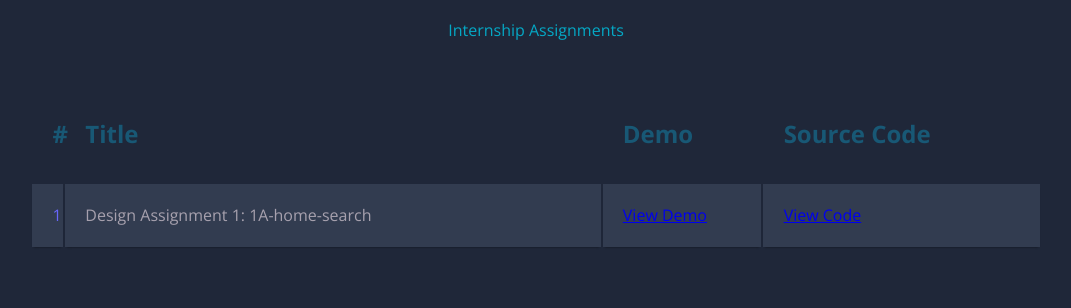
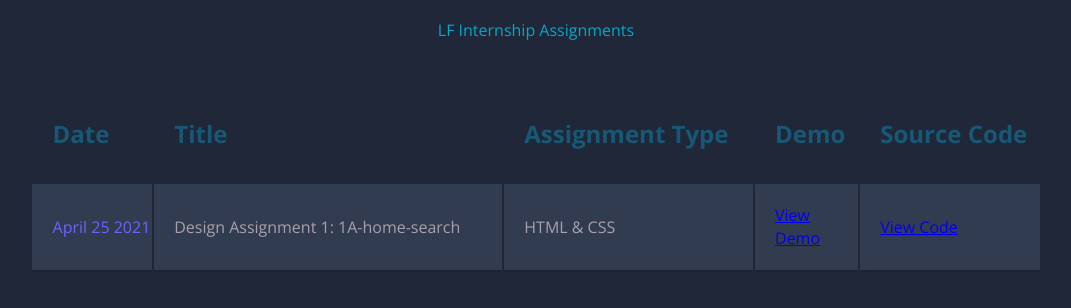
Before and after one commit to Endraraaz/endraraaz.github.io, a plain HTML site: page index.html in a window 1280 px wide. Shown: the part 90-398 px from the top of the page, without its empty margins (104-1175 px from the left). Drawn offline with nearby package versions, Linux system fonts and the light colour scheme.

Commit message:
Add Assignment type column

```diff
--- a/index.html
+++ b/index.html
@@ -9,20 +9,22 @@
 </head>
 <body>
     <h1>Indraraj Karki - SE34</h1>
-        <h2>Internship Assignments</h2>
+        <h2>LF Internship Assignments</h2>
         <table class="container">
             <thead>
                 <tr>
-                    <th><h1>#</h1></th>
+                    <th><h1>Date</h1></th>
                     <th><h1>Title</h1></th>
+                    <th><h1>Assignment Type</h1></th>
                     <th><h1>Demo</h1></th>
                     <th><h1>Source Code</h1></th>
                 </tr>
             </thead>
             <tbody>
                 <tr>
-                    <td>1</td>
+                    <td>April 25 2021</td>
                     <td>Design Assignment 1: 1A-home-search</td>
+                    <td>HTML & CSS</td>
                     <td><a href="#">View Demo</a></td>
                     <td><a href="#">View Code</a></td>
                 </tr>
```
